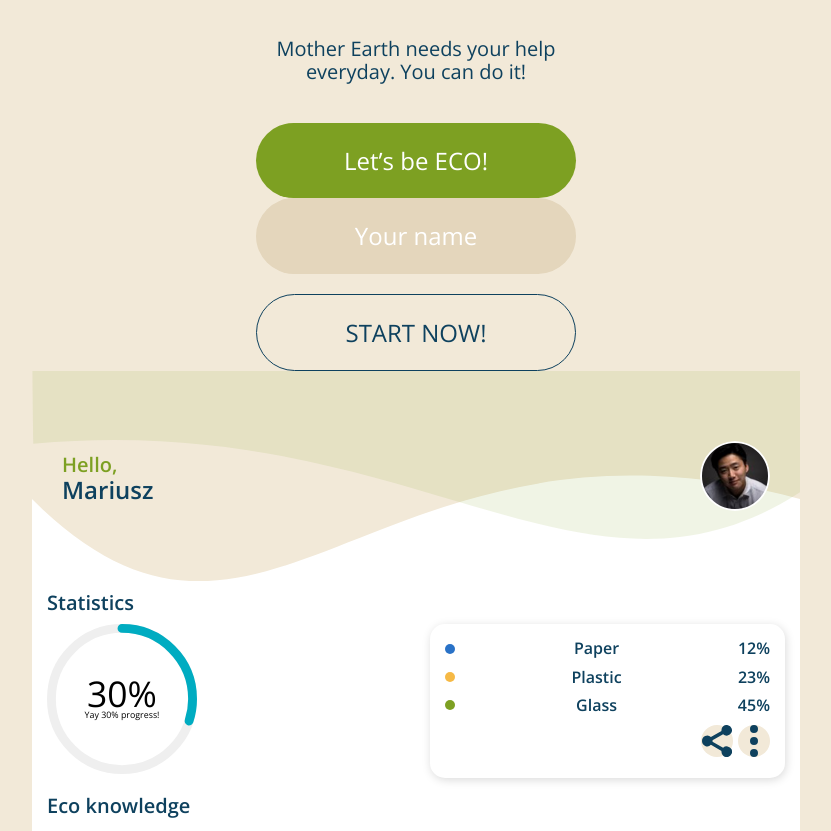
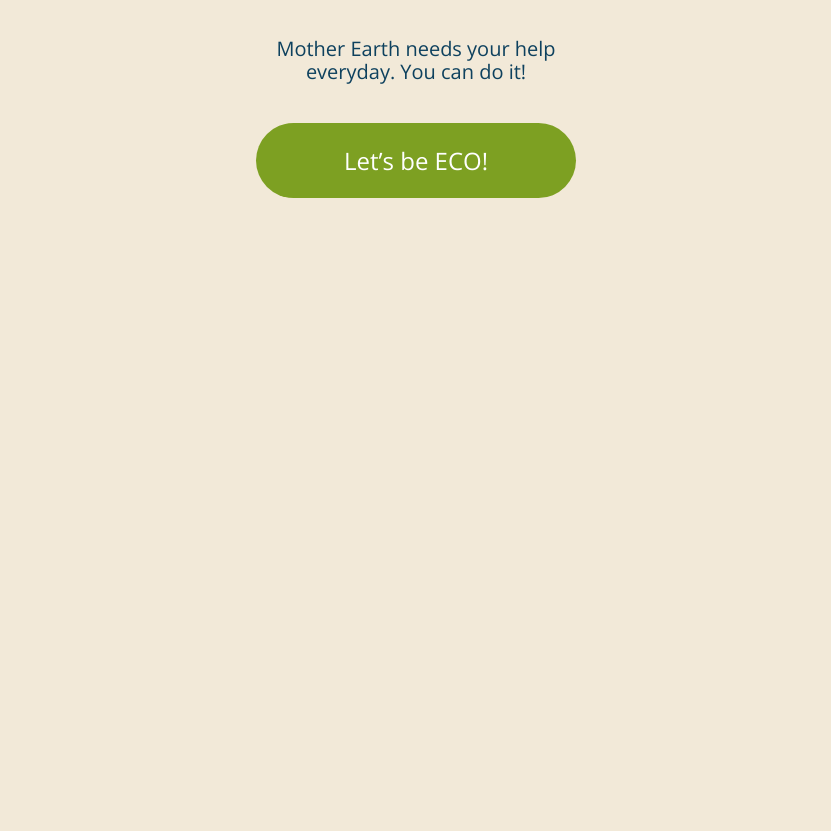
Before and after one commit to kasiaizak/trashcycle, a website: page src/content/index.html in a window 1280 px wide. Shown: the part 517-1348 px from the top of the page, without its empty margins (224-1055 px from the left). After the commit the page ends 800 px from the top, so only its background shows below. Drawn offline with nearby package versions, Linux system fonts and the light colour scheme; files that its build step writes are made by us from their sources; files whose address does not match are found by name.

Commit message:
feat: add hidden attributes and class

```diff
--- a/src/content/index.html
+++ b/src/content/index.html
@@ -38,13 +38,13 @@
         </div>
 
         <div class="welcome-screen__start">
-          <input type="text" name="name" class="welcome-screen__button welcome-screen__button--name" placeholder="Your name" />
+          <input type="text" name="name" class="welcome-screen__button welcome-screen__button--name" placeholder="Your name" hidden/>
           </br>
-          <button class="welcome-screen__button welcome-screen__button--start">START NOW!</button>
+          <button class="welcome-screen__button welcome-screen__button--start" hidden>START NOW!</button>
         </div>
       </section>
 
-      <div class="user-screen">
+      <div class="user-screen hidden">
         <header class="header">
           <p class="header__user-name">
             <span class="header__user-name--olive">Hello,</span> <br/>Mariusz
```
